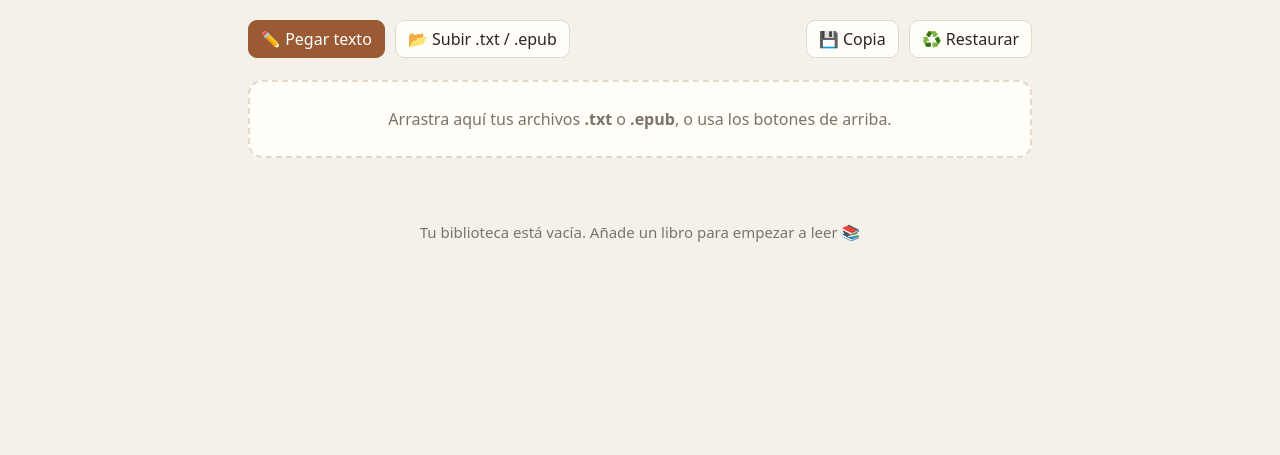
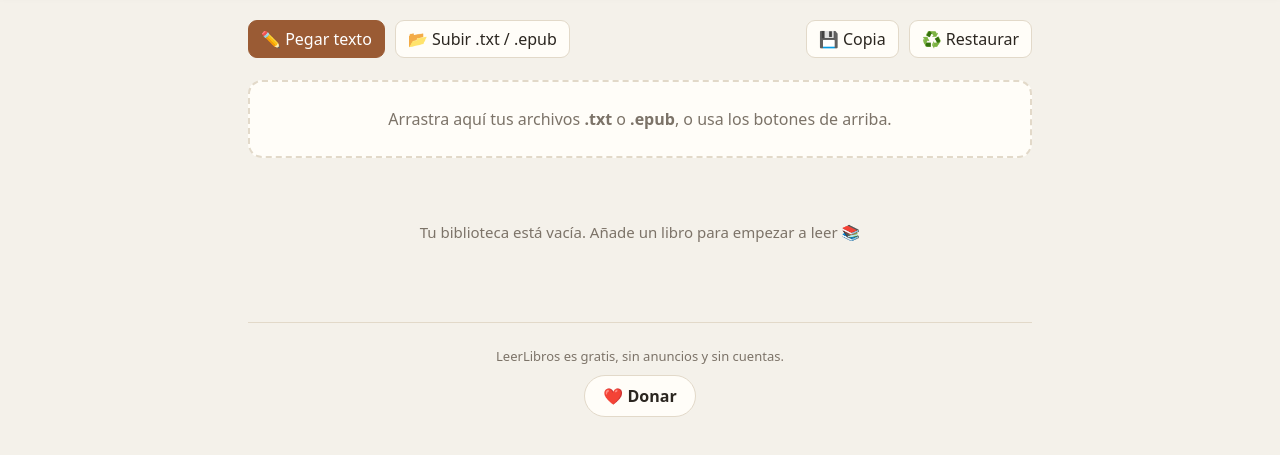
Before and after one commit to dibanez/leerlibros, a website: page index.html in a window 1280 px wide. Shown: the part 63-518 px from the top of the page. Drawn offline with Linux system fonts and the light colour scheme.

Commit message:
Add a donate link, tracked as donate_click
A discreet footer under the library, so it never sits over the text
being read. The link opens in a new tab with rel="noopener noreferrer".
No Content-Security-Policy change is needed: the policy governs what the
page loads, not where a link goes.

analytics.js already saw the click through its delegated listener but
had no branch for it, so nothing was reported. It now pushes
donate_click with method 'paypal', reusing an existing parameter rather
than adding a dimension.

SW cache bumped to v13.

Co-Authored-By: Claude Opus 5 (1M context) <noreply@anthropic.com>
Claude-Session: https://claude.ai/code/session_01Jbxy71a1rgSa2KLvVAQjTM

```diff
--- a/analytics.js
+++ b/analytics.js
@@ -52,6 +52,7 @@
 
     if (id === 'th-light' || id === 'th-sepia' || id === 'th-dark') return track('theme_change', { theme: id.slice(3) });
     if (id === 'installBtn') return track('pwa_install_click');
+    if (id === 'donateBtn') return track('donate_click', { method: 'paypal' });
     if (id === 'nextBtn') return trackPageTurn('next');
     if (id === 'prevBtn') return trackPageTurn('prev');
     if (id === 'selBtn') return track('phrase_translate', { label: cut(String(window.getSelection() || ''), 90) });
--- a/app.css
+++ b/app.css
@@ -182,3 +182,13 @@
   .vocab-item .spk{border:none; background:none; cursor:pointer; font-size:16px; padding:2px 5px}
   .vocab-item .spk:hover{color:var(--accent)}
   .gtm-noscript{display:none; visibility:hidden}
+  /* Support footer: only on the library screen, never over the text */
+  .lib-footer{
+    margin-top:40px; padding-top:24px; border-top:1px solid var(--border);
+    display:flex; flex-direction:column; align-items:center; gap:10px; text-align:center;
+  }
+  .lib-footer p{margin:0; color:var(--muted); font-size:13px}
+  .donate{
+    display:inline-flex; align-items:center; gap:7px; text-decoration:none;
+    font-weight:600; padding:9px 18px; border-radius:30px;
+  }
--- a/index.html
+++ b/index.html
@@ -108,6 +108,11 @@ height="0" width="0" class="gtm-noscript"></iframe></noscript>
     </div>
     <div id="booklist" class="booklist"></div>
     <div id="libEmpty" class="empty hidden">Tu biblioteca está vacía. Añade un libro para empezar a leer 📚</div>
+    <footer class="lib-footer">
+      <p>LeerLibros es gratis, sin anuncios y sin cuentas.</p>
+      <a class="btn donate" id="donateBtn" href="https://www.paypal.com/paypalme/dibanez1979"
+         target="_blank" rel="noopener noreferrer">❤️ Donar</a>
+    </footer>
   </section>
 
   <!-- READER -->
--- a/sw.js
+++ b/sw.js
@@ -1,5 +1,5 @@
 /* LeerLibros service worker — app-shell offline cache */
-const CACHE = 'leerlibros-v12';
+const CACHE = 'leerlibros-v13';
 const HTML_TIMEOUT = 3000; // on lie-fi, fall back to cache instead of hanging
 const ASSETS = [
   './',
```
Also changed, not shown: tests/analytics.spec.js (+21 -0 lines), README.md.
